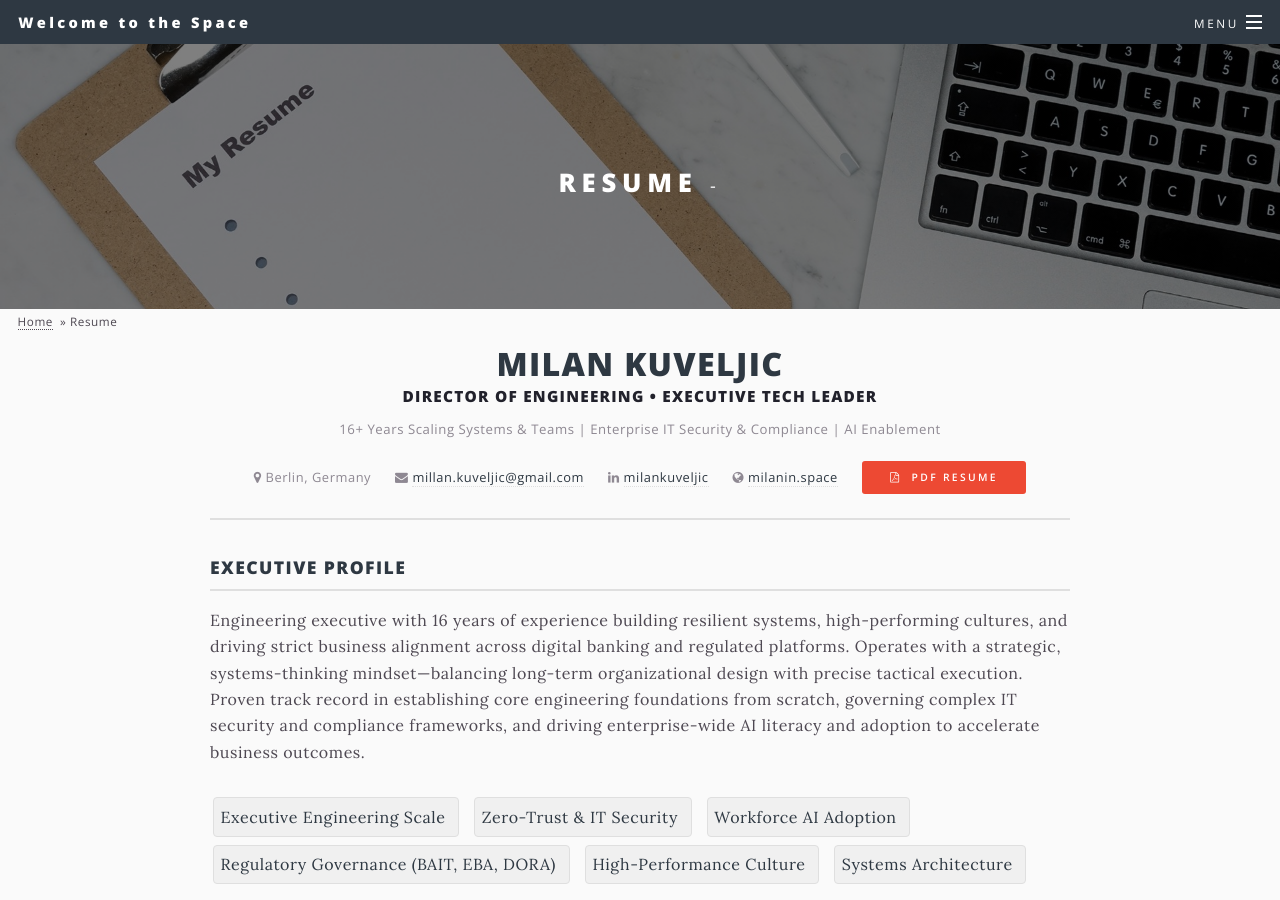
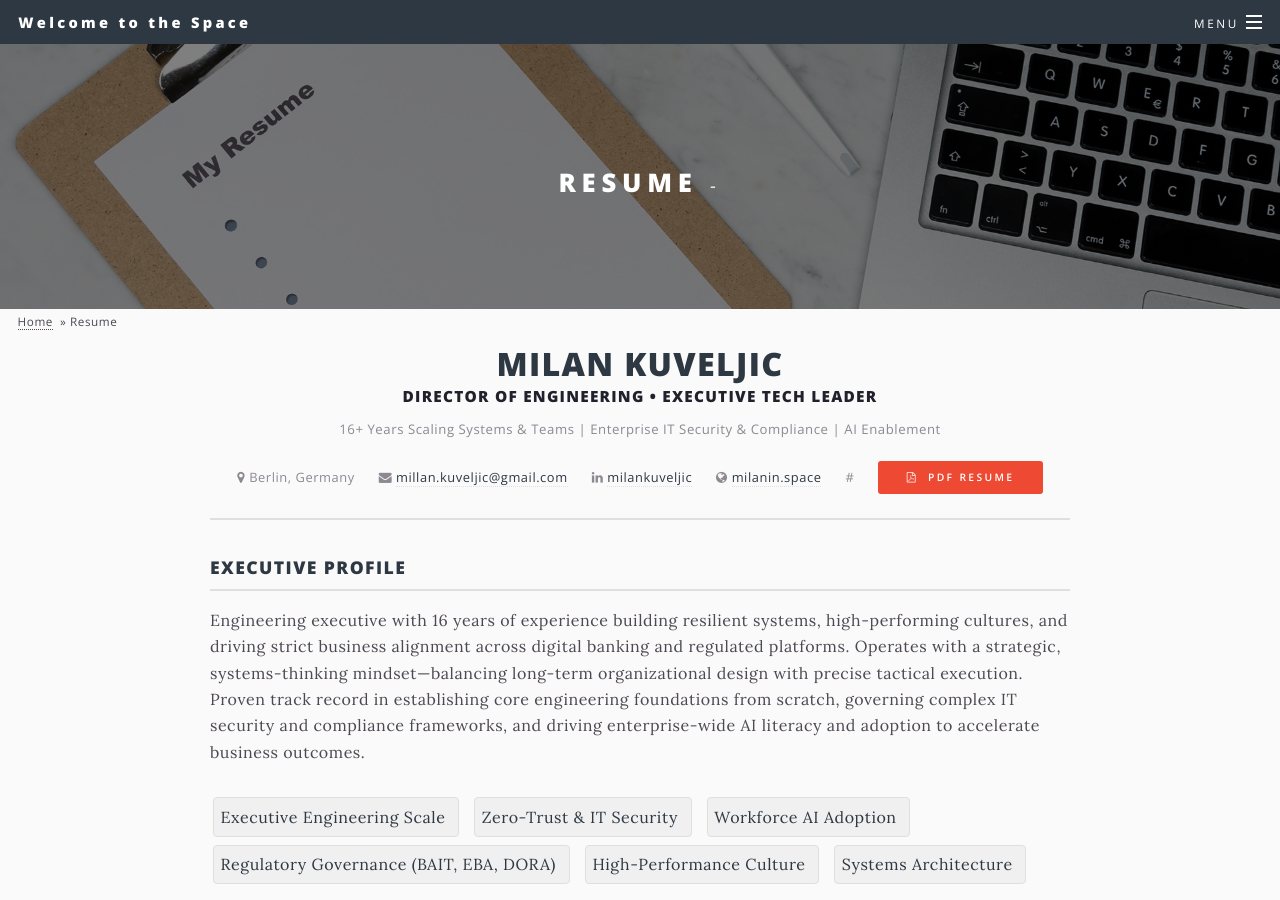
Before and after one commit to millanium/home, a Jekyll site: the page built from _pages/biography.md, in a window 1280 px wide and 900 px high. Built offline with Jekyll 4.4.1, drawn with Linux system fonts in a browser that asks for light colours.

Commit message:
biography cleanup

```diff
--- a/_pages/biography.md
+++ b/_pages/biography.md
@@ -24,7 +24,7 @@ image: resume.jpg
       <span><i class="icon fa-envelope"></i> <a href="mailto:millan.kuveljic@gmail.com">millan.kuveljic@gmail.com</a></span>
       <span><i class="icon fa-linkedin"></i> <a href="https://linkedin.com/in/milankuveljic" target="_blank">milankuveljic</a></span>
       <span><i class="icon fa-globe"></i> <a href="https://milanin.space" target="_blank">milanin.space</a></span>
-      <a href="{{ '/files/mika.pdf' | prepend: site.baseurl }}" target="_blank" class="button special icon fa-file-pdf-o"> PDF Resume</a>
+      #<a href="{{ '/files/mika.pdf' | prepend: site.baseurl }}" target="_blank" class="button special icon fa-file-pdf-o"> PDF Resume</a>
     </div>
   </div>
 
```
